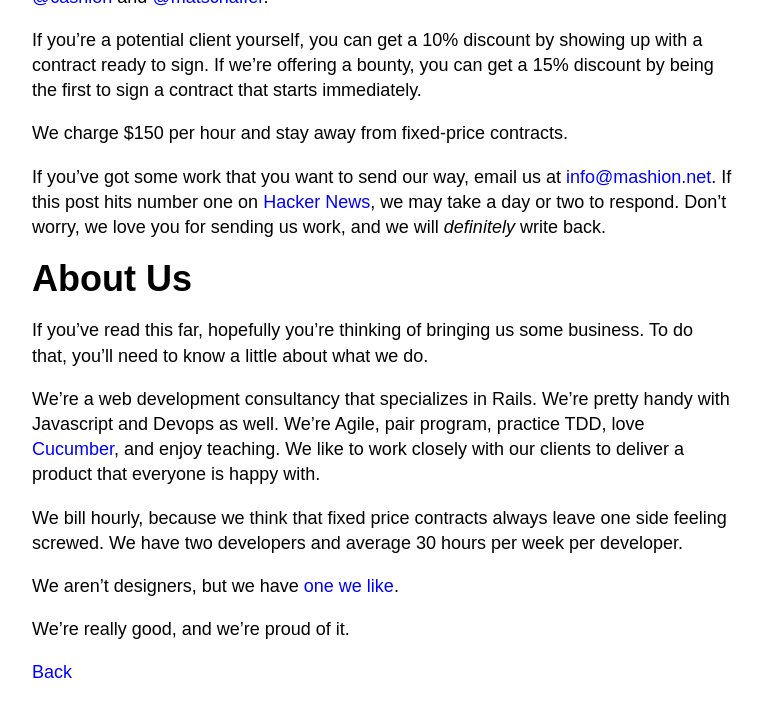
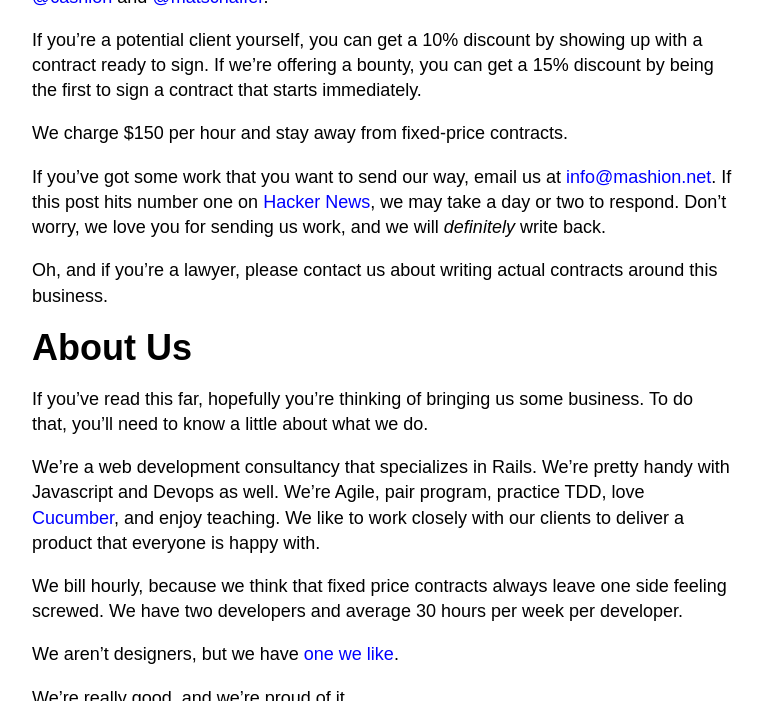
Before and after one commit to trotter/trotter.github.com, a Jekyll site: the page built from _posts/2010-10-26-crowd-sourcing-business-development.markdown, in a window 1280 px wide and 900 px high, scrolled down 879 px, cut to the strip 0-701 px from the top of the window. Shown: the whole strip, without its empty margins (258-1021 px from the left). Built offline with Jekyll 4.4.1, drawn with Linux system fonts in a browser that asks for light colours; comment, search, counter and statistics services are not loaded.

Commit message:
Add lawyering comment

```diff
--- a/_posts/2010-10-26-crowd-sourcing-business-development.markdown
+++ b/_posts/2010-10-26-crowd-sourcing-business-development.markdown
@@ -56,6 +56,9 @@ If you've got some work that you want to send our way, email us at
 respond. Don't worry, we love you for sending us work, and we will *definitely*
 write back.
 
+Oh, and if you're a lawyer, please contact us about writing actual contracts
+around this business.
+
 About Us
 --------
 
```
